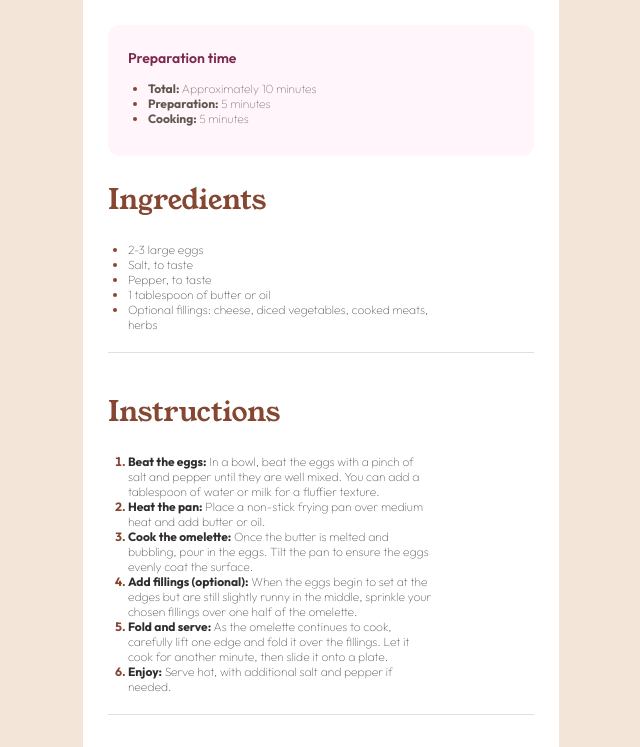
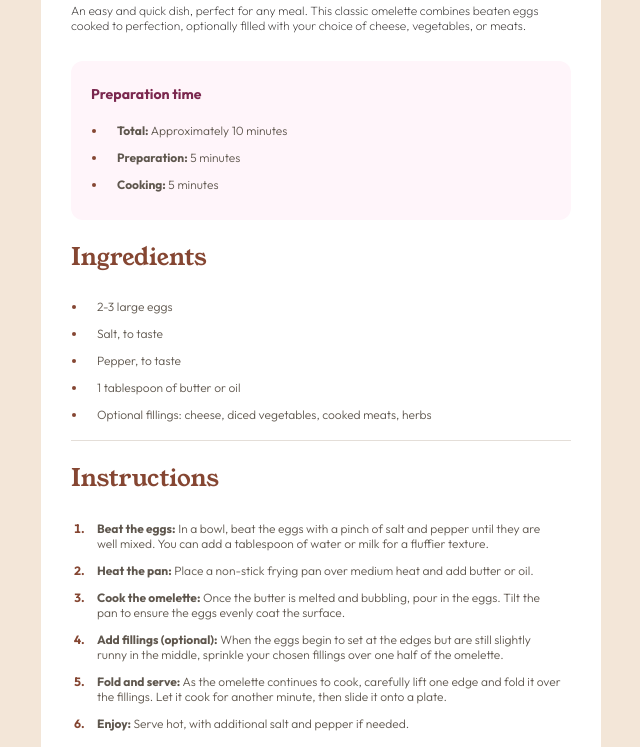
Before and after one commit to iamtreymcgill/recipe-page-main, a plain HTML site: page index.html in a window 1280 px wide. Shown: the part 435-1182 px from the top of the page, without its empty margins (319-959 px from the left). Drawn offline with Linux system fonts and the light colour scheme.

Commit message:
Style Update

```diff
--- a/styles.css
+++ b/styles.css
@@ -35,15 +35,16 @@ body{
 
 #recipe-card {
     background-color: var(--White);
-    width: 33.3vw;
-    padding: 25px;
-     display: flex;
+    width: 500px;
+    padding: 30px;
+    display: flex;
     flex-direction: column;
     align-content: center;
-    border-radius: 12px;
 }
 
-#main-img {
+#main-img,
+#recipe-card,
+#preparation-section {
     border-radius: 12px;
 }
 
@@ -54,7 +55,7 @@ body{
 #main-title {
     color: var(--Stone-900);
     font-family: "Young Serif", serif;
-    font-size: 28px;
+    font-size: 32px;
     font-weight: 100;
 }
 
@@ -66,38 +67,47 @@ body{
     background-color: var(--Rose-50);
     color: var(--Stone-600);
     padding: 10px 20px;
-    border-radius: 12px;
     font-family: "Outfit", sans-serif;
 }
 
-#ingredients-section, #instructions-section {
+#ingredients-section,
+#instructions-section {
      border-bottom: 1px solid var(--Stone-150);
-     margin-bottom: 16px;
 }
 
 #prep-title {
     color: var(--Rose-800);
-    font-weight: 600;
+    font-weight: bold;
 }
 
 .subtitle {
     color: var(--Brown-800);
     font-family: "Young Serif", serif;
-    font-size: 28px;
+    font-size: 24px;
     font-weight: 100;
 }
 
 ul, ol{
-    margin: 0 0 20px 0;
-    padding: 0 100px 0 20px;
+    padding-left: 16px;
 }
 
 li::marker {
     color: var(--Brown-800);
     font-family: "Outfit", sans-serif;
     font-weight: 700;
+    font-size: 12px;
 }
 
+strong {
+    font-weight: bold;
+}
+
+li {
+    color: var(--Stone-600);
+    font-weight: 300;
+    padding: 6px 10px;
+
+}
 
 table {
     border-collapse: collapse;
```
